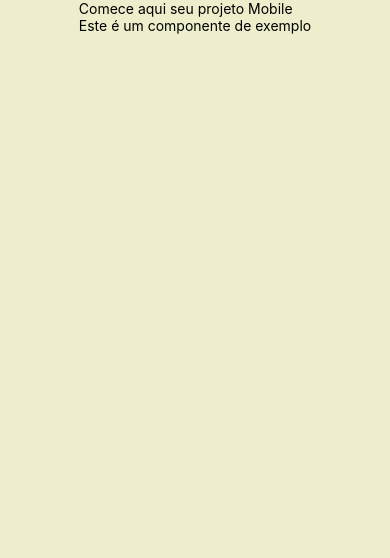
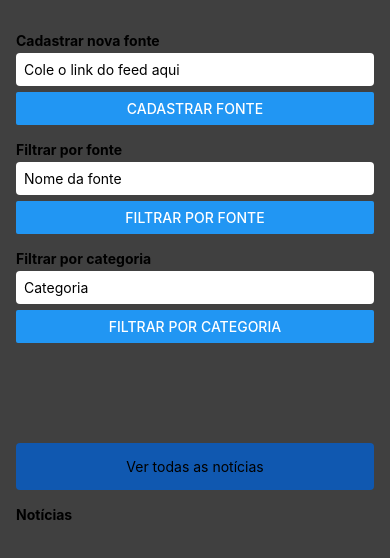
Before and after one commit to VicCAlq/3d-t2-n2, a React Native app in the folder frontend/: screen / in a window 390 px wide. Shown: the top 558 px of the page. Built offline with nearby package versions, Linux system fonts and the light colour scheme.

Commit message:
Site Mobile(Back e Front)

```diff
--- a/frontend/src/App.jsx
+++ b/frontend/src/App.jsx
@@ -1,36 +1,120 @@
-import { StatusBar } from 'expo-status-bar';
-import { StyleSheet, Text, View, ScrollView } from 'react-native';
-import Exemplo from './components/Exemplo';
-import React, { useState } from 'react';
+import {StatusBar} from 'expo-status-bar';
+import {StyleSheet, Text, View, ScrollView, TextInput, Button, Pressable} from 'react-native';
+import React, {useState} from 'react';
+
+const API_URL = 'http://localhost:3451';
 
 export default function App() {
-
-  const [ endereco, setEndereco ] = useState("")
+  const [endereco, setEndereco] = useState('');
+  const [fonteFiltro, setFonteFiltro] = useState('');
+  const [categoriaFiltro, setCategoriaFiltro] = useState('');
+  const [noticias, setNoticias] = useState([]);
 
   async function cadastrarFeed(url) {
-    const query = new URLSearchParams('link', url)
-    await fetch(`http://localhost:3000/api/fontes/cadastrar?${query}`)
+    const query = new URLSearchParams({ link: url });
+    await fetch(`${API_URL}/api/fontes/cadastrar?${query}`)
       .then((resposta) => {
         if (!resposta.ok) {
-        throw new Error(`Erro: ${resposta.status}`)
+          throw new Error(`Erro: ${resposta.status}`);
         }
-      return resposta.json()
+        return resposta.json();
       })
       .then((resultado) => {
-      // Aqui você decide como usar o resultado enviado pelo servidor
+        Alert.alert('Sucesso', 'Fonte cadastrada!');
+        setEndereco('');
       })
       .catch((erro) => {
-      // Vou usar "window.alert" pra exibir o erro aqui a fim de
-      // que fique mais fácil para vocês identificarem se algo der errado
+        Alert.alert('Erro', erro.message);
+      });
+  }
+
+  async function buscarTodasNoticias() {
+    await fetch(`${API_URL}/api/noticias`)
+      .then((resposta) => resposta.json())
+      .then((resultado) => setNoticias(resultado))
+      .catch((erro) => Alert.alert('Erro', erro.message));
+  }
+
+  async function buscarPorFonte() {
+    const query = new URLSearchParams({ fonte: fonteFiltro });
+    await fetch(`${API_URL}/api/noticias/fonte?${query}`)
+      .then((resposta) => resposta.json())
+      .then((resultado) => setNoticias(resultado))
+      .catch((erro) => Alert.alert('Erro', erro.message));
+  }
+
+  async function buscarPorCategoria() {
+    const query = new URLSearchParams({ categoria: categoriaFiltro });
+    await fetch(`${API_URL}/api/noticias/categoria?${query}`)
+      .then((resposta) => resposta.json())
+      .then((resultado) => setNoticias(resultado))
+      .catch((erro) => Alert.alert('Erro', erro.message));
+  }
+
+  async function apagarNoticia(id) {
+    await fetch(`${API_URL}/api/noticias/${id}`, { method: 'DELETE' })
+      .then((resposta) => resposta.json())
+      .then(() => {
+        buscarTodasNoticias();
       })
+      .catch((erro) => {
+        Alert.alert('Erro ao apagar', erro.message);
+      });
   }
 
   return (
     <View style={styles.container}>
       <ScrollView>
-        <Text>Comece aqui seu projeto Mobile</Text>
-        <Exemplo>Este é um componente de exemplo</Exemplo>
+        <Text style={styles.titulo}>Cadastrar nova fonte</Text>
+        <TextInput
+          style={styles.input}
+          placeholder="Cole o link do feed aqui"
+          value={endereco}
+          onChangeText={setEndereco}
+        />
+        <Button title="Cadastrar fonte" onPress={() => cadastrarFeed(endereco)} />
+
+        <Text style={styles.titulo}>Filtrar por fonte</Text>
+        <TextInput
+          style={styles.input}
+          placeholder="Nome da fonte"
+          value={fonteFiltro}
+          onChangeText={setFonteFiltro}
+        />
+        <Button title="Filtrar por fonte" onPress={buscarPorFonte} />
+
+        <Text style={styles.titulo}>Filtrar por categoria</Text>
+        <TextInput
+          style={styles.input}
+          placeholder="Categoria"
+          value={categoriaFiltro}
+          onChangeText={setCategoriaFiltro}
+        />
+        <Button title="Filtrar por categoria" onPress={buscarPorCategoria} />
+
+        <Pressable style={styles.textoNoticias} title="Ver todas as notícias" onPress={buscarTodasNoticias}>
+          <Text style={styles.da}>Ver todas as notícias</Text>
+        </Pressable>
+
+        <Text style={styles.titulo}>Notícias</Text>
+
+        {noticias.map((noticia) => (
+          <View key={noticia.id} style={styles.linha}>
+
+            <Text>{noticia.titulo}</Text>
+
+            <Text>Fonte: {noticia.fonte}</Text>
+
+            <Text>Categorias: {noticia.categorias}</Text>
+
+            <Pressable style={styles.botaoApagar} onPress={() => apagarNoticia(noticia.id)}>
+              <Text style={styles.textoBotao}>DELETE</Text>
+            </Pressable>
+
+          </View>
+        ))}
       </ScrollView>
+      <StatusBar style="auto"/>
     </View>
   );
 }
@@ -38,11 +122,48 @@ export default function App() {
 const styles = StyleSheet.create({
   container: {
     flex: 1,
-    backgroundColor: "#eec",
+    backgroundColor: 'rgb(64, 64, 64)',
+    padding: '16px'
+  },
+  titulo: {
+    fontWeight: 'bold',
+    marginTop: '16px',
+    marginBottom: '4px'
+  },
+  input: {
+    backgroundColor: '#fff',
+    padding: '8px',
+    borderRadius: '4px',
+    marginBottom: '6px'
+  },
+  linha: {
+    backgroundColor: '#fff',
+    padding: '8px',
+    borderRadius: '4px',
+    marginBottom: '6px',
+    borderColor: 'pink',
+    borderWidth: '5px'
+  },
+  botaoApagar: {
+    backgroundColor: 'black',
+    padding: '8px',
+    borderRadius: '4px',
+    marginTop: '4px',
     alignItems: 'center',
-    justifyContent: 'center',
+    borderColor: '#eb0808',
+    borderWidth: '5px'
   },
-  title: {
-    color: "#101015"
+  textoBotao: {
+    color: '#eb0808',
+    fontWeight: 'bold',
+    shadowColor: 'white',
+    textShadowColor: 'white'
+  },
+  textoNoticias: {
+    backgroundColor: '#1058b0',
+    padding: '15px',
+    borderRadius: '4px',
+    marginTop: '100px',
+    alignItems: 'center'
   }
 });
```
Also changed, not shown: 1 other file (tests, documents, lock files or other folders). Lines whose indentation alone changed are shown as unchanged.
